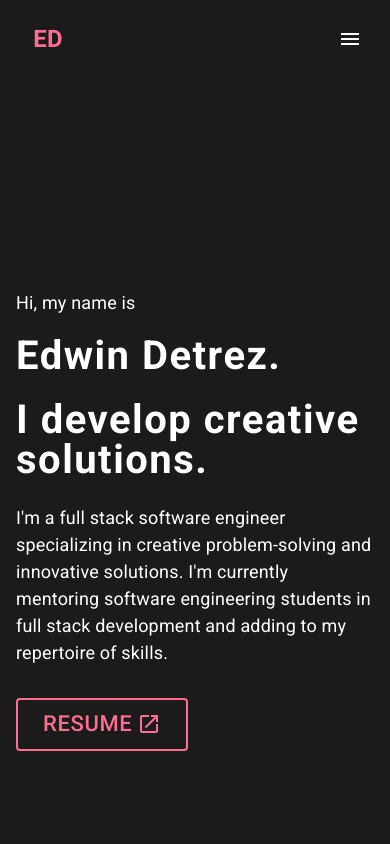
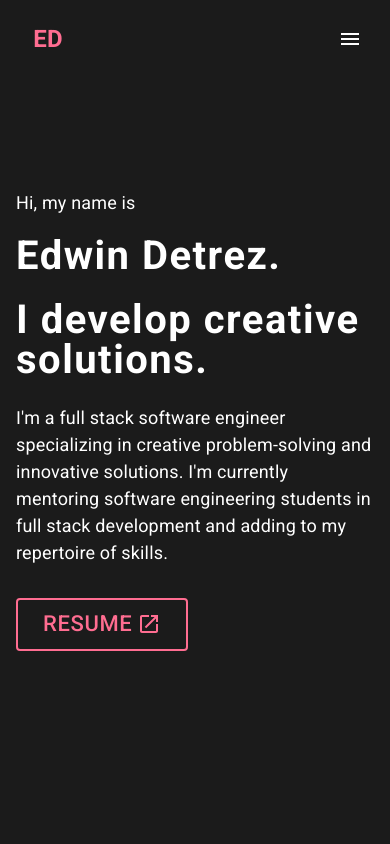
Before and after one commit to edetrezjr/portfolio-site, a React (Create React App) app: page / in a window 390 px wide. Shown: the top 844 px of the page. Built offline with nearby package versions, Linux system fonts and the light colour scheme.

Commit message:
fixed spacing on mobile hero

```diff
--- a/src/components/hero/Hero.js
+++ b/src/components/hero/Hero.js
@@ -16,7 +16,10 @@ function Hero({ mode }) {
         height: "100%",
         display: "flex",
         alignItems: "center",
-        m: "200px auto",
+        m: {
+          md: "200px auto",
+          xs: '100px auto 200px'
+      },
       }}
       name="heroSection"
     >
```
